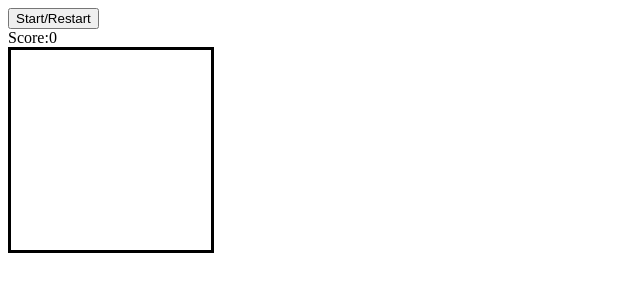
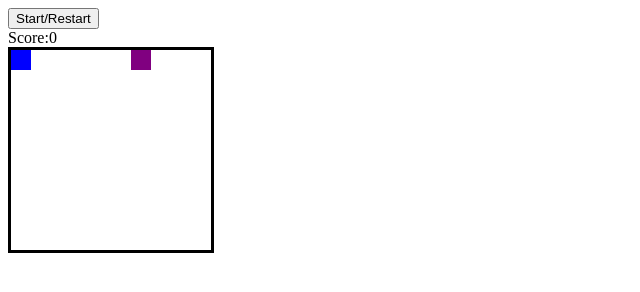
Before and after one commit to hacklun/snake-DOM, a plain HTML site: page index.html in a window 1280 px wide. Shown: the whole page, without its empty margins (0-640 px from the left). Drawn offline with Linux system fonts and the light colour scheme.

Commit message:
add styles for snake and apple

```diff
--- a/index.html
+++ b/index.html
@@ -11,13 +11,13 @@
     <button class="start">Start/Restart</button>
     <div class="score">Score:<span>0</span></div>
     <div class="grid">
+        <div class="snake"></div>
         <div></div>
         <div></div>
         <div></div>
         <div></div>
         <div></div>
-        <div></div>
-        <div></div>
+        <div class="apple"></div>
         <div></div>
         <div></div>
         <div></div>
--- a/style.css
+++ b/style.css
@@ -5,3 +5,16 @@
     flex-wrap: wrap;
     border-style: solid;
 }
+
+.grid div {
+    width: 20px;
+    height: 20px;
+}
+
+.snake {
+    background-color: blue;
+}
+
+.apple {
+    background-color: purple;
+}
```
